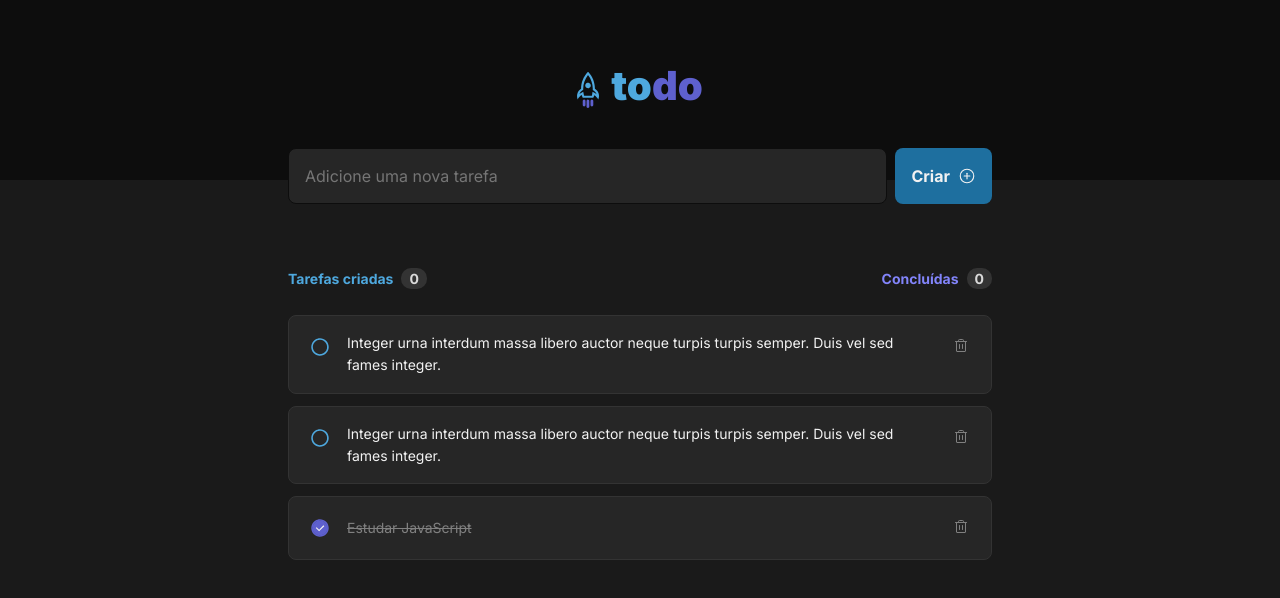
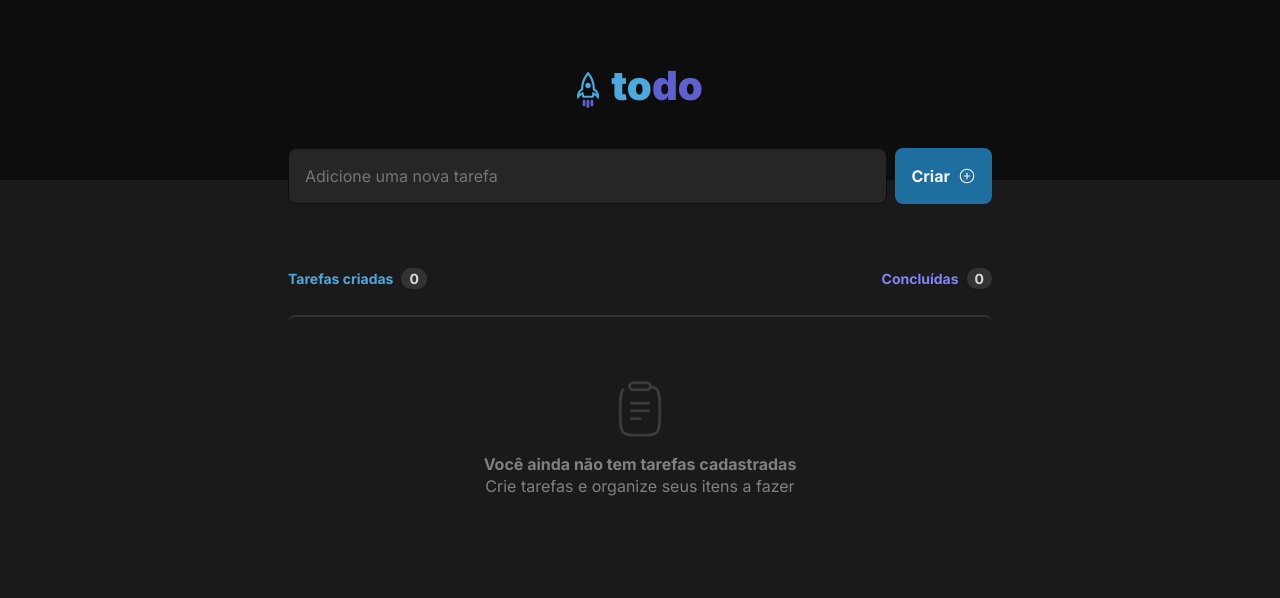
Before and after one commit to murilothom/todo-ignite, a React (Vite) app: page / in a window 1280 px wide. Shown: the top 598 px of the page. Built offline with nearby package versions, Linux system fonts and the light colour scheme.

Commit message:
feat: add remove check task logic

```diff
--- a/src/components/InputTask.module.css
+++ /dev/null
@@ -1,30 +0,0 @@
-.contentInput {
-  display: flex;
-  gap: 0.5rem;
-  margin-top: -2rem;
-}
-
-.button {
-  display: flex;
-  justify-content: center;
-  align-items: center;
-  gap: 0.5rem;
-  padding: 1rem;
-  color: var(--gray-100);
-  background: var(--blue-dark);
-  border-radius: 8px;
-  font-weight: bold;
-  transition: background-color .1s;
-}
-
-.button:hover {
-  background: var(--blue);
-}
-
-.input {
-  flex: 1;
-  padding: 1rem;
-  border-radius: 8px;
-  background: var(--gray-500);
-  border: 1px solid var(--gray-700);
-}
--- a/src/components/InputTask.tsx
+++ /dev/null
@@ -1,23 +0,0 @@
-import React from 'react'
-
-import { PlusCircle } from 'phosphor-react'
-
-import styles from './InputTask.module.css'
-
-export function InputTask () {
-  return (
-    <form className={styles.contentInput}>
-      <input
-        className={styles.input}
-        placeholder="Adicione uma nova tarefa"
-        type="text"
-      />
-      <button
-        className={styles.button}
-      >
-        Criar
-        <PlusCircle size={18} />
-      </button>
-    </form>
-  )
-}
--- a/src/components/TaskList.tsx
+++ b/src/components/TaskList.tsx
@@ -9,14 +9,17 @@ interface TaskProps {
     id: string,
     title: string,
     isComplete: boolean,
-  }
+  },
+  onHandleClickTask: (id: string) => void,
+  onHandleDeleteTask: (id: string) => void
 }
 
-export function TaskList ({ task }: TaskProps) {
+export function TaskList ({ task, onHandleClickTask, onHandleDeleteTask }: TaskProps) {
   return (
     <>
       <li className={styles.task}>
         <button
+          onClick={() => onHandleClickTask(task.id)}
           className={task.isComplete ? styles.buttonTaskCompleted : styles.buttonTaskIncomplete}
         >
           {task.isComplete
@@ -39,7 +42,10 @@ export function TaskList ({ task }: TaskProps) {
           className={task.isComplete ? styles.taskCompleted : styles.taskIncomplete}>
           {task.title}
         </span>
-        <button className={styles.deleteButton}>
+        <button
+          onClick={() => onHandleDeleteTask(task.id)}
+          className={styles.deleteButton}
+        >
           <Trash size={16} />
         </button>
       </li>
--- a/src/components/Tasks.module.css
+++ b/src/components/Tasks.module.css
@@ -23,3 +23,35 @@
 .completedTasks {
   color: var(--purple);
 }
+
+.contentInput {
+  display: flex;
+  gap: 0.5rem;
+  margin-top: -2rem;
+}
+
+.button {
+  display: flex;
+  justify-content: center;
+  align-items: center;
+  gap: 0.5rem;
+  padding: 1rem;
+  color: var(--gray-100);
+  background: var(--blue-dark);
+  border-radius: 8px;
+  font-weight: bold;
+  transition: background-color .1s;
+}
+
+.button:hover {
+  background: var(--blue);
+}
+
+.input {
+  flex: 1;
+  padding: 1rem;
+  border-radius: 8px;
+  background: var(--gray-500);
+  border: 1px solid var(--gray-700);
+  color: var(--gray-100);
+}
--- a/src/components/Tasks.tsx
+++ b/src/components/Tasks.tsx
@@ -1,9 +1,10 @@
-import React, { useState } from 'react'
+import React, { FormEvent, useState } from 'react'
 import { v4 as uuidv4 } from 'uuid'
 
 import styles from './Tasks.module.css'
 
-import { InputTask } from './InputTask'
+import { PlusCircle } from 'phosphor-react'
+
 import { WithoutTasks } from './WithoutTasks'
 import { TaskList } from './TaskList'
 
@@ -13,41 +14,82 @@ interface Task {
   isComplete: boolean;
 }
 
-interface TaskProps {
-  tasks: Task[]
-}
+export function Tasks () {
+  const [newTask, setNewTask] = useState('')
+  const [tasks, setTasks] = useState<Task[]>([])
+  const [tasksCompleted, setTasksCompleted] = useState(0)
 
-export function Tasks () {
-  const [tasks, setTasks] = useState([
-    {
+  function handleAddNewTask (event: FormEvent) {
+    event.preventDefault()
+
+    const newTaskToAdd = {
       id: uuidv4(),
-      title: 'Integer urna interdum massa libero auctor neque turpis turpis semper. Duis vel sed fames integer.',
-      isComplete: false,
-    },
-    {
-      id: uuidv4(),
-      title: 'Integer urna interdum massa libero auctor neque turpis turpis semper. Duis vel sed fames integer.',
-      isComplete: false,
-    },
-    {
-      id: uuidv4(),
-      title: 'Estudar JavaScript',
-      isComplete: true,
-    },
-  ])
+      title: newTask,
+      isComplete: false
+    }
+    newTask.length > 0 &&
+    setTasks([...tasks, newTaskToAdd])
+    setNewTask('')
+  }
+
+  function handleClickTask (id: string) {
+    const newTaskListWithCompleteOne = tasks.map(task => {
+      if (task.id === id)
+        return {...task, isComplete: !task.isComplete}
+      else
+        return task
+    })
+    setTasks(newTaskListWithCompleteOne)
+
+    const tasksCompletedLength = newTaskListWithCompleteOne.reduce((ac, task) => {
+      if (task.isComplete === true)
+        return ac + 1
+      else
+        return ac
+    }, 0)
+    setTasksCompleted(tasksCompletedLength)
+  }
+
+  function handleDeleteTask (id: string) {
+    const newTaskListWithCompleteOne = tasks.filter(task => task.id !== id)
+    setTasks(newTaskListWithCompleteOne)
+    const tasksCompletedLength = newTaskListWithCompleteOne.reduce((ac, task) => {
+      if (task.isComplete === true)
+        return ac + 1
+      else
+        return ac
+    }, 0)
+    setTasksCompleted(tasksCompletedLength)
+  }
 
   return (
     <section>
-
-      <InputTask />
+      <form
+        onSubmit={handleAddNewTask}
+        className={styles.contentInput}
+      >
+        <input
+          className={styles.input}
+          placeholder="Adicione uma nova tarefa"
+          type="text"
+          value={newTask}
+          onChange={(event) => setNewTask(event.target.value)}
+        />
+        <button
+          className={styles.button}
+        >
+          Criar
+          <PlusCircle size={18} />
+        </button>
+      </form>
 
       <article>
         <header className={styles.headerTasks}>
           <div className={styles.createdTasks}>
-            <strong>Tarefas criadas</strong><span>0</span>
+            <strong>Tarefas criadas</strong><span>{tasks.length}</span>
           </div>
           <div className={styles.completedTasks}>
-            <strong>Concluídas</strong><span>0</span>
+            <strong>Concluídas</strong><span>{tasks.length === 0 ? '0' : `${tasksCompleted} de ${tasks.length}`}</span>
           </div>
         </header>
 
@@ -55,7 +97,12 @@ export function Tasks () {
           {tasks.length === 0
             ? <WithoutTasks />
             : <ul>{(tasks.map(task => (
-                <TaskList key={task.id} task={task} />
+                <TaskList
+                  key={task.id}
+                  task={task}
+                  onHandleClickTask={handleClickTask}
+                  onHandleDeleteTask={handleDeleteTask}
+                />
               )))}
               </ul>
           }
```
